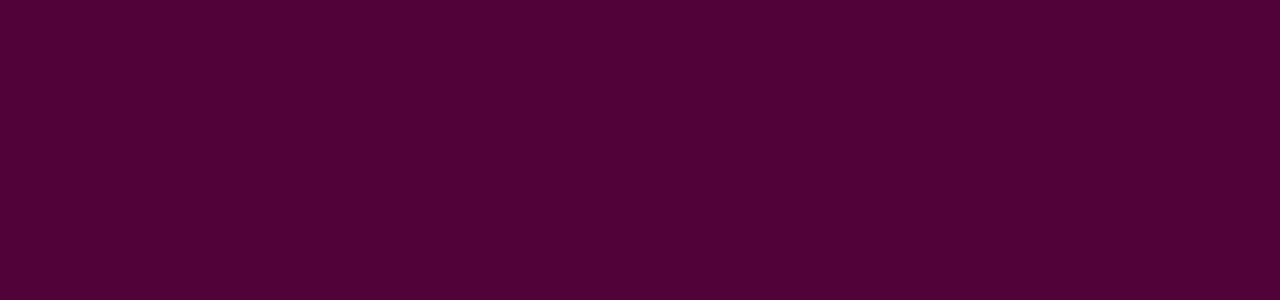
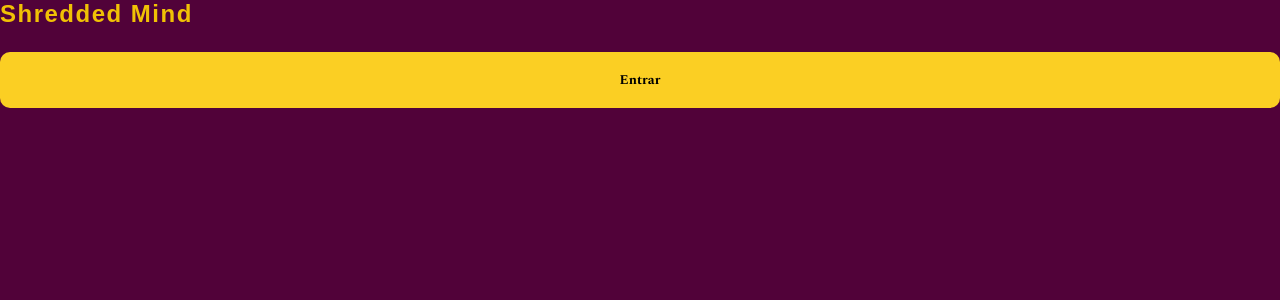
Before and after one commit to KimCidDev/RocketMovies, a React (Vite) app in the folder RocketMovies/: page / in a window 1280 px wide. Shown: the top 300 px of the page. Built offline with nearby package versions, Linux system fonts and the light colour scheme.

Commit message:
created Button Component

```diff
--- /dev/null
+++ b/RocketMovies/src/components/Button/index.jsx
@@ -0,0 +1,9 @@
+import { Container } from './styles'
+
+export function Button ({title, ...rest}) {
+  return (
+    <Container type='button' {...rest}>
+      {title}
+    </Container>
+  )
+}
--- /dev/null
+++ b/RocketMovies/src/components/Button/styles.js
@@ -0,0 +1,13 @@
+import styled from 'styled-components';
+
+export const Container = styled.button`
+  width: 100%;
+  height: 56px;
+
+  border-radius: 10px;
+  border: none;
+
+  margin-top: 24px;
+
+  background-color: ${({ theme }) => theme.COLORS.YELLOW_400};
+`;
--- a/RocketMovies/src/pages/SignIn/index.jsx
+++ b/RocketMovies/src/pages/SignIn/index.jsx
@@ -1,9 +1,12 @@
 import { Container } from './styles';
+import { Button } from '../../components/Button'
+import { Logo } from '../../components/Logo'
 
 export function SignIn () {
   return (
     <Container>
-
+      <Logo />
+      <Button title='Entrar'/>
 
     </Container>
 
```
